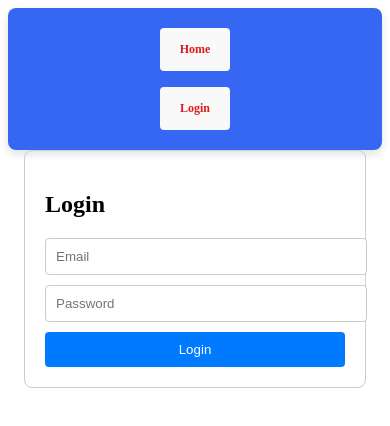
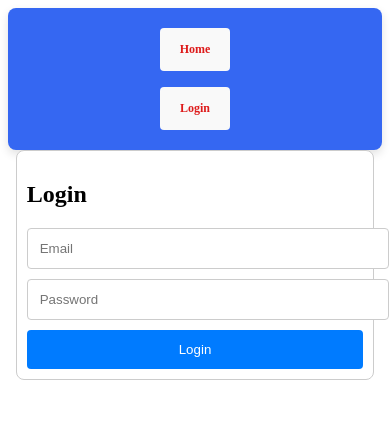
Before and after one commit to heyAnkit18/Fastor-Dashboard, a React (Create React App) app: page /login in a window 390 px wide. Shown: the top 426 px of the page. Built offline with nearby package versions, Linux system fonts and the light colour scheme.

Commit message:
media query added

```diff
--- a/src/pages/Login.css
+++ b/src/pages/Login.css
@@ -4,6 +4,7 @@
   padding: 20px;
   border: 1px solid #ccc;
   border-radius: 8px;
+  background-color: #fff;
 }
 
 .inputField {
@@ -21,6 +22,12 @@
   color: white;
   border: none;
   border-radius: 4px;
+  cursor: pointer;
+  transition: background-color 0.3s;
+}
+
+.loginButton:hover {
+  background-color: #0056b3;
 }
 
 .error {
@@ -28,3 +35,31 @@
   font-size: 14px;
   margin-bottom: 10px;
 }
+
+/* Media Query for smaller devices (mobile) */
+@media (max-width: 768px) {
+  .loginContainer {
+    width: 250px;
+    padding: 15px;
+  }
+
+  .inputField, .loginButton {
+    padding: 12px;
+  }
+}
+
+/* Media Query for very small devices (portrait mobile) */
+@media (max-width: 480px) {
+  .loginContainer {
+    width: 90%;
+    padding: 10px;
+  }
+
+  .inputField, .loginButton {
+    padding: 12px;
+  }
+
+  .error {
+    font-size: 12px;
+  }
+}
```
